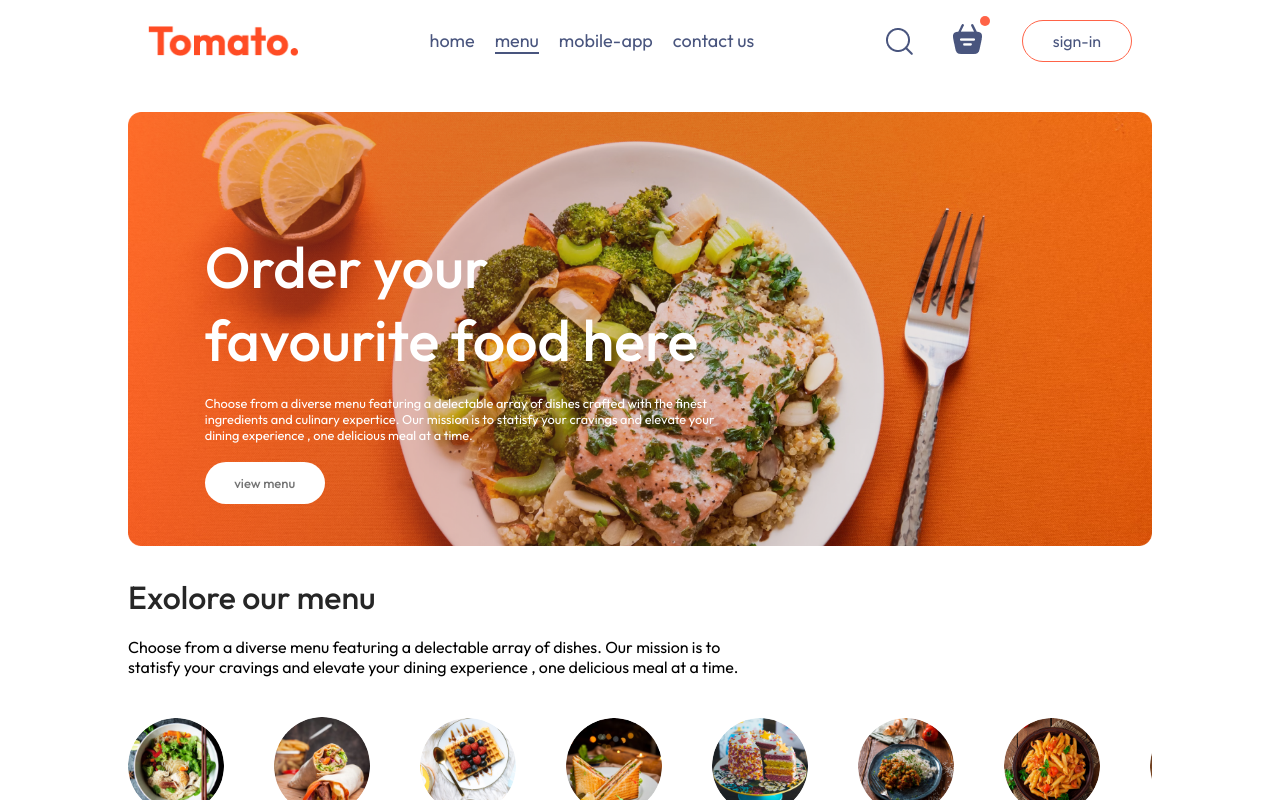
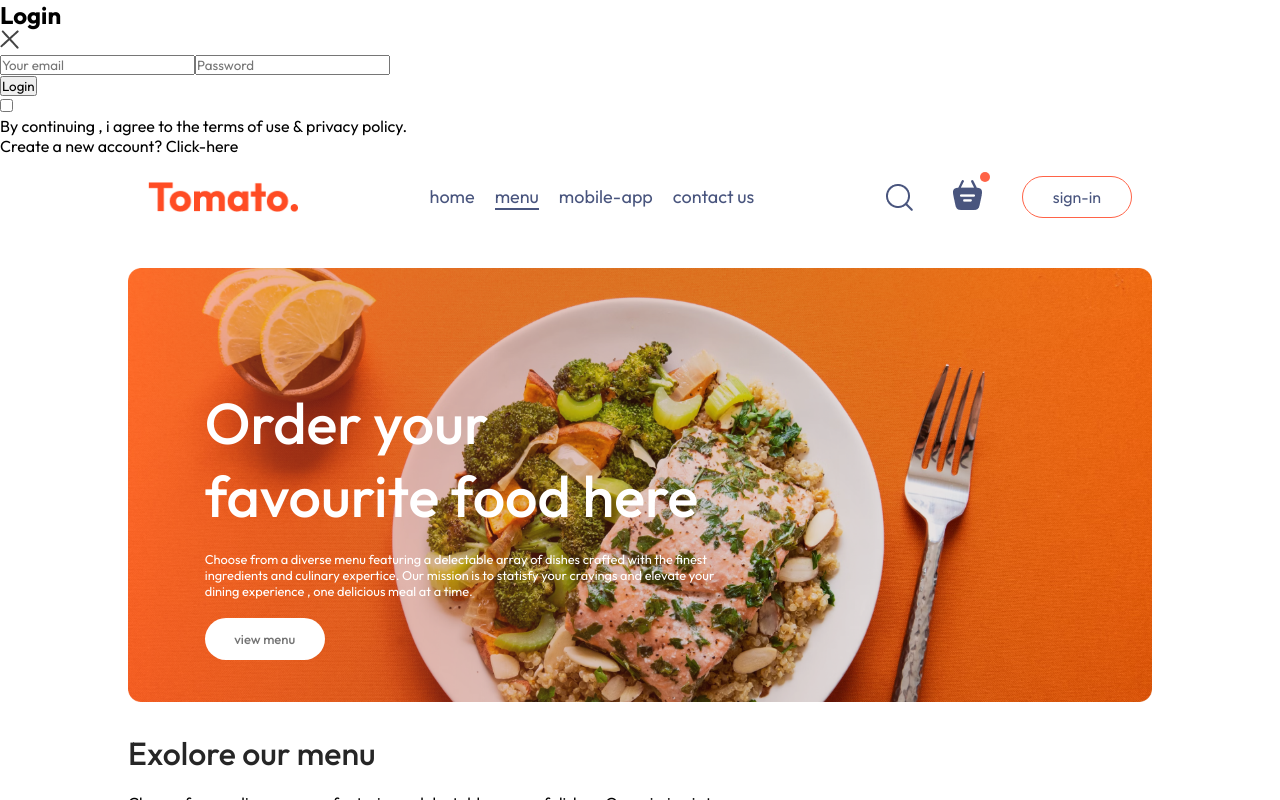
Before and after one commit to Rabeeh-Ashraf/Food-Delivery-Website, a React (Vite) app: page / in a window 1280 px wide. Both pictures are taken after a click on the button "sign-in". Shown: the top 800 px of the page. Built offline with nearby package versions, Linux system fonts and the light colour scheme.

Commit message:
created estimate structure of signup and login

```diff
--- a/src/App.jsx
+++ b/src/App.jsx
@@ -1,16 +1,19 @@
-import React from 'react'
+import React, { useState } from 'react'
 import Navbar from './components/Navbar/Navbar'
 import { Route, Routes } from 'react-router-dom'
 import Home from './pages/home/home'
 import Cart from './pages/cart/cart'
 import PlaceOrder from './pages/placeOrder/placeOrder'
 import Footer from './components/Footer/footer'
+import Loginpopup from './components/Loginpopup/Loginpopup'
 
 const App = () => {
+  const [showLogin,setShowLogin] = useState(false)
   return (
     <>
+    {showLogin?<Loginpopup setShowLogin={setShowLogin}/>:<></>}
     <div className='app'>
-      <Navbar/>
+      <Navbar setShowLogin={setShowLogin} />
       <Routes>
         <Route path='/' element = {<Home/>} />
         <Route path='/cart' element = {<Cart/>} />
--- /dev/null
+++ b/src/components/Loginpopup/Loginpopup.jsx
@@ -0,0 +1,33 @@
+import React, { useState } from 'react'
+import './loginpopup.css'
+import { assets } from '../../assets/assets'
+const Loginpopup = ({setShowLogin}) => {
+  const [currstate,setcurrstate] = useState("Login")
+  return (
+    <div className='login-popup'>
+      <form className="login-popup-container">
+        <div className="login-popup-title">
+          <h2>{currstate}</h2>
+          <img onClick={()=>setShowLogin(false)} src={assets.cross_icon} alt="" />
+        </div>
+        <div className="login-popup-input">
+          {currstate==="Login"?<></>: <input type="text" placeholder='Your Name' required />}
+          <input type="email" placeholder='Your email' required />
+          <input type="password" placeholder='Password' required />
+        </div>
+        <button>{currstate==="Sign Up"?"Create account":"Login"}</button>
+        <div className="login-popup-condition">
+          <input type="checkbox" required />
+          <p>By continuing , i agree to the terms of use & privacy policy.</p>
+        </div>
+        {currstate==="Login"
+        ?<p>Create a new account? <span onClick={()=>setcurrstate("Sign Up")}>Click-here</span></p>
+        : <p>Already have an account? <span onClick={()=>setcurrstate("Login")}>login here</span></p>}
+
+
+      </form>
+    </div>
+  )
+}
+
+export default Loginpopup
--- a/src/components/Navbar/Navbar.jsx
+++ b/src/components/Navbar/Navbar.jsx
@@ -2,10 +2,11 @@
 import './Navbar.css'
 import { assets } from '../../assets/assets'
 import {Link} from 'react-router-dom';
-const Navbar = () => {
+
+
+const Navbar = ({setShowLogin}) => {
 
     const [menu,setMenu]=useState("menu")
-
 
 
   return (
@@ -23,7 +24,7 @@
             <img src={assets.basket_icon} alt="" />
             <div className='dot'></div>
         </div>
-        <button>sign-in</button>
+        <button onClick={()=>setShowLogin(true)}>sign-in</button>
        </div>
     </div>
   )
```
Also changed, not shown: src/components/Loginpopup/Loginpopup.css (added).
